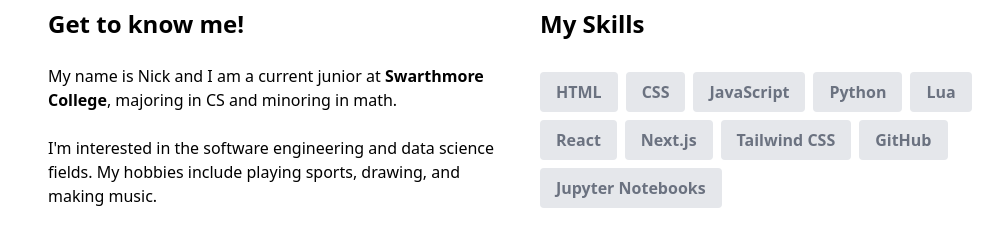
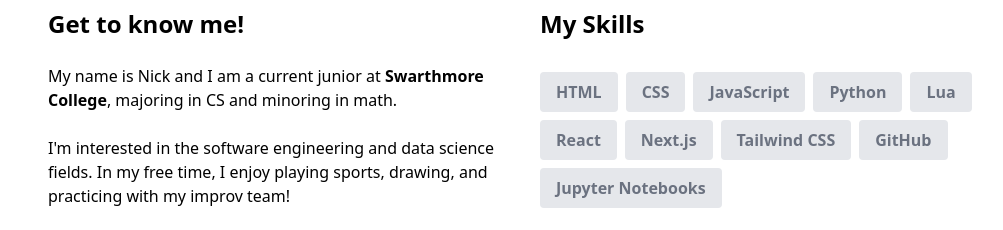
Before and after one commit to dandrnic/site, a Next.js app: page / in a window 1280 px wide. Shown: the part 1200-1430 px from the top of the page, without its empty margins (120-1123 px from the left). Built offline with nearby package versions, Linux system fonts and the light colour scheme; no server answers.

Commit message:
Update about-section.tsx

```diff
--- a/src/components/about-section.tsx
+++ b/src/components/about-section.tsx
@@ -38,7 +38,7 @@
 
             <p>
               I'm interested in the software engineering and data science fields.
-              My hobbies include playing sports, drawing, and making music.
+              In my free time, I enjoy playing sports, drawing, and practicing with my improv team!
             </p>
             <br />
 
```
